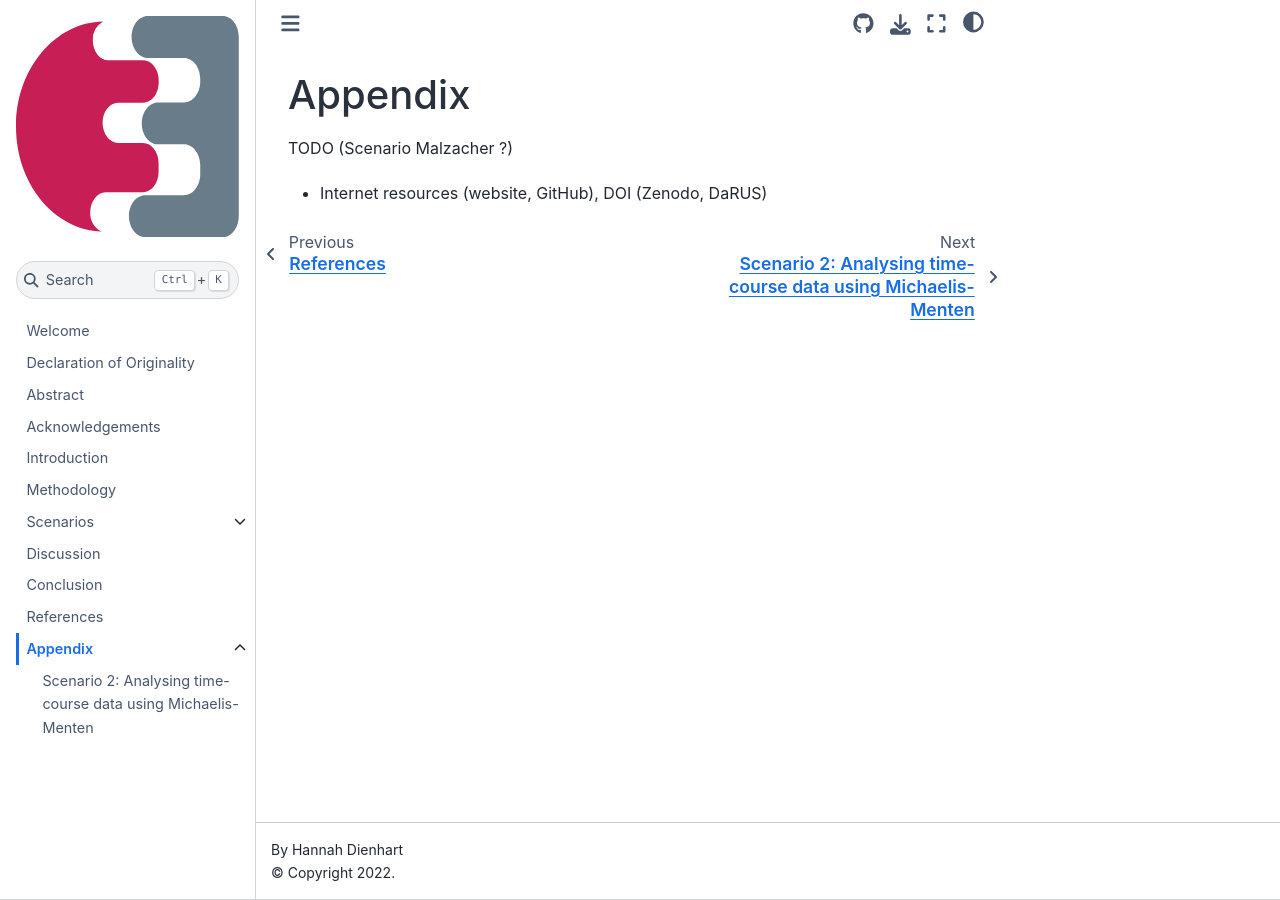
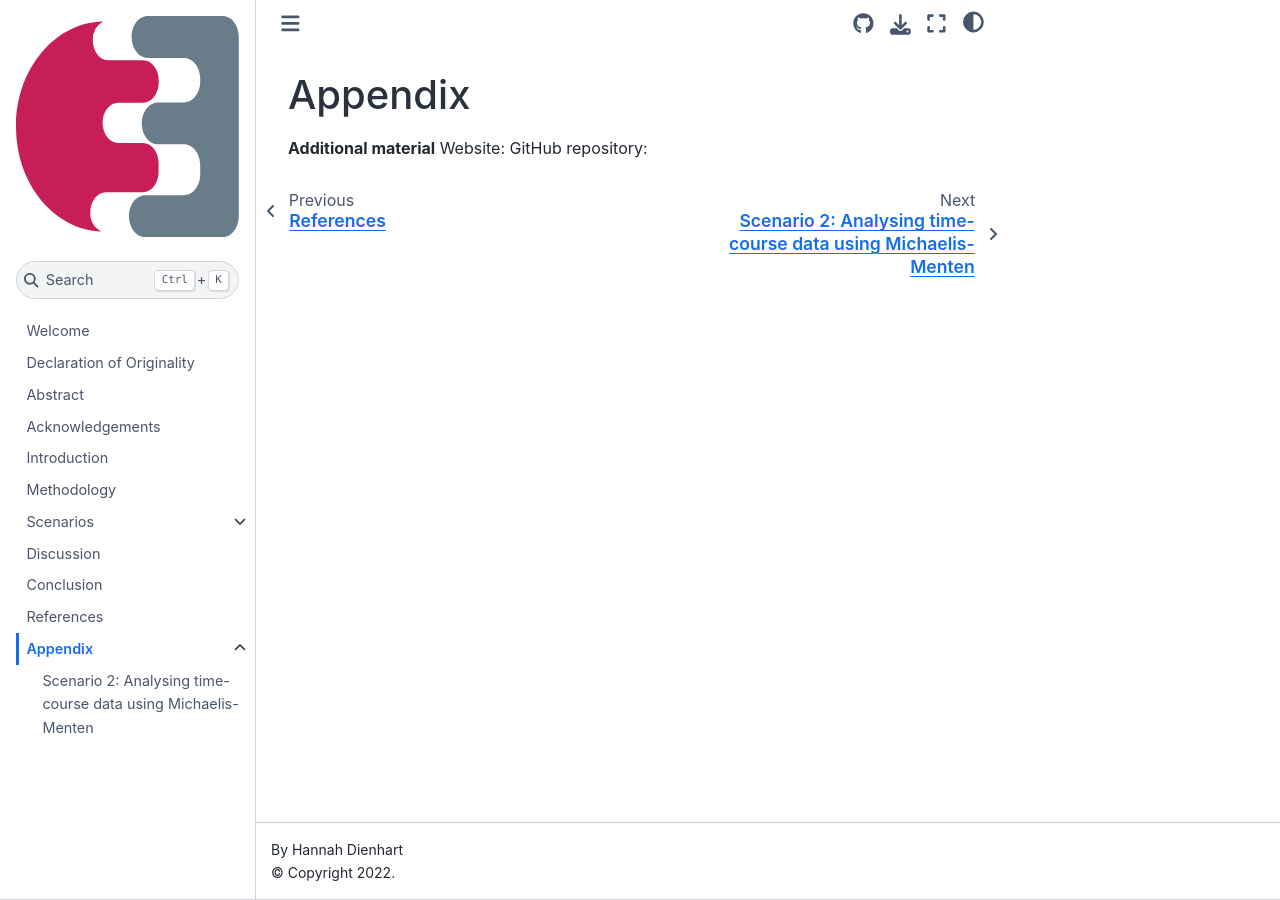
Before and after one commit to HannahDi/master-thesis, a Jupyter Book: the page built from book/appendix.md, in a window 1280 px wide. Built offline with Jupyter Book 1.0.4 settings and Sphinx 7.4.7 and the Sphinx Book theme 1.1.4, drawn with Linux system fonts in a browser that asks for light colours.

Commit message:
update appendix

```diff
--- a/book/appendix.md
+++ b/book/appendix.md
@@ -1,6 +1,5 @@
-<div style="page-break-after:always;"></div>
-
 # Appendix
 
-TODO (Scenario Malzacher ?)
-* Internet resources (website, GitHub), DOI (Zenodo, DaRUS)
+__Additional material__
+Website:
+GitHub repository:
```
